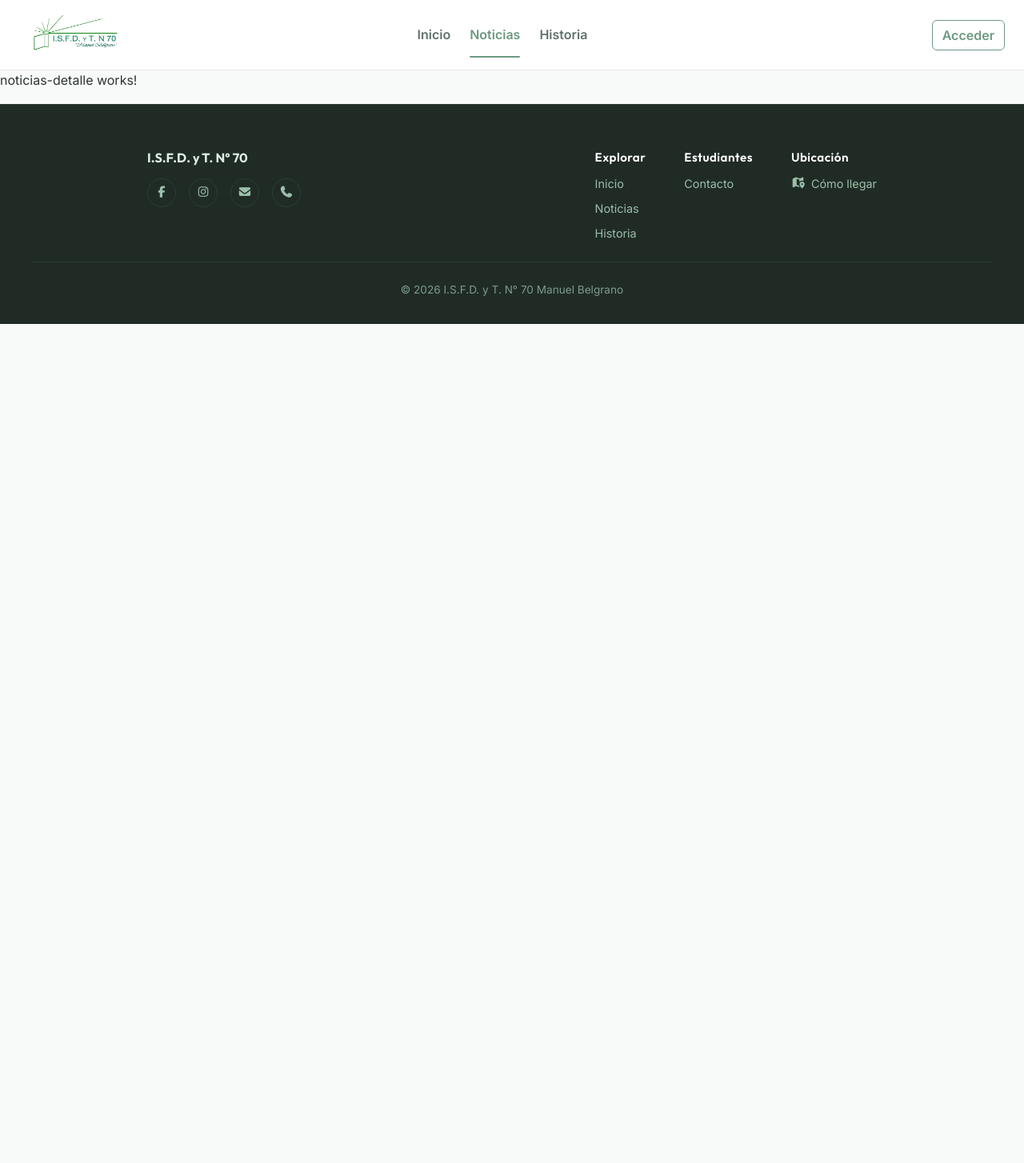
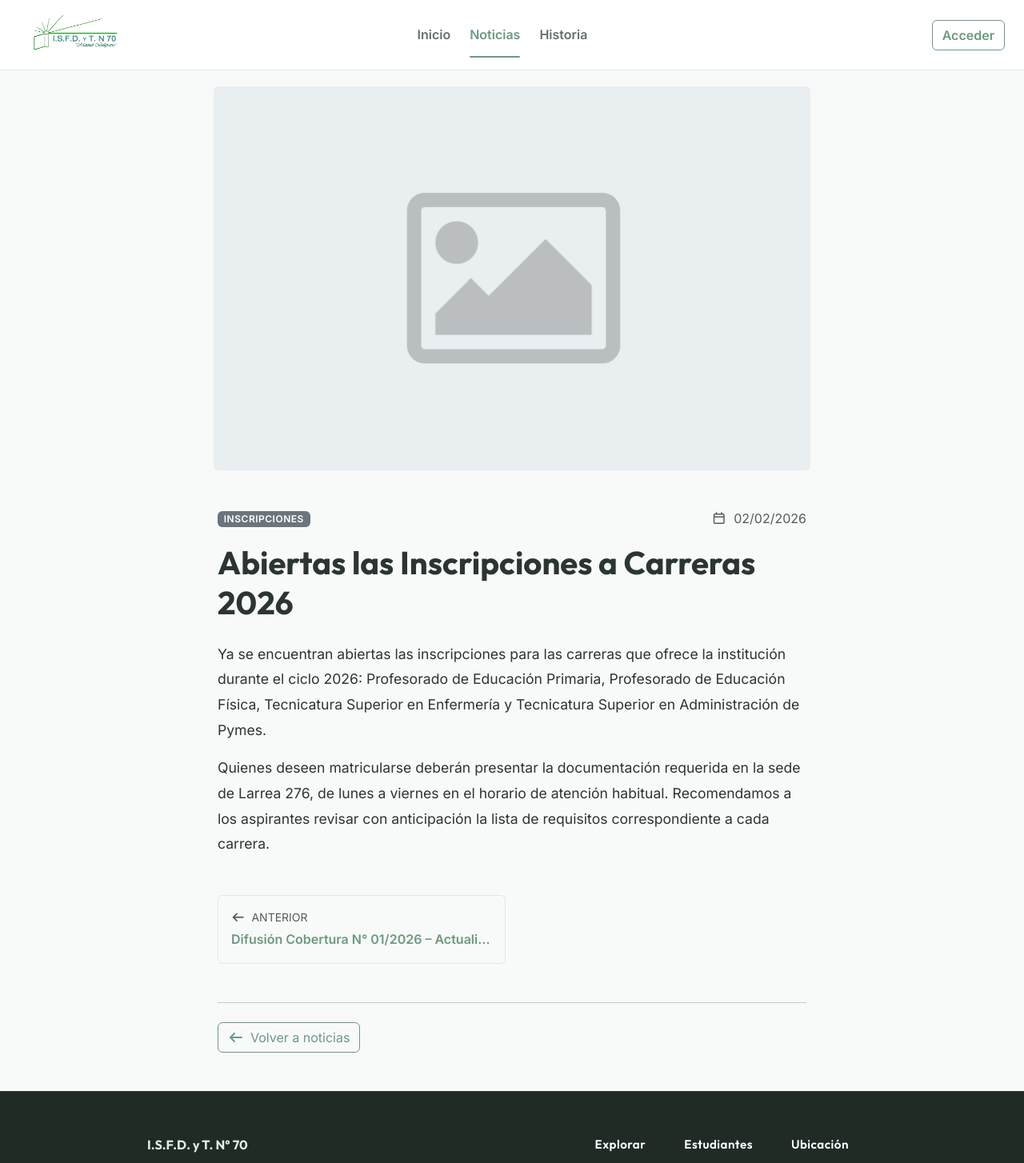
Before and after one commit to SurkanA/TP5-Interface, an Angular app: page /noticias/abiertas-inscripciones-carreras-2026 in a window 1280 px wide. Shown: the top 1454 px of the page at 80% size. Before the commit the page ends 800 px from the top, so only its background shows below. Built offline with nearby package versions, Linux system fonts and the light colour scheme.

Commit message:
feat: new specific component

```diff
--- a/src/app/pages/noticias/noticias-detalle/noticias-detalle.css
+++ b/src/app/pages/noticias/noticias-detalle/noticias-detalle.css
@@ -0,0 +1,50 @@
+.hero-img {
+  margin-top: 20px;
+  display: block;
+  max-height: 480px;
+  object-fit: cover;
+  border-radius: 5px;
+}
+
+.news-content {
+  font-size: 1.1rem;
+  line-height: 1.8;
+  color: var(--text-main);
+}
+
+.news-content p {
+  margin-bottom: 1.5rem;
+}
+
+.badge {
+  font-weight: 600;
+  letter-spacing: 0.5px;
+}
+
+.error-state {
+  min-height: 60vh;
+  color: var(--text-main);
+}
+
+.error-icon {
+  font-size: 3rem;
+  color: var(--primary);
+}
+
+.card-nav-link {
+  background-color: var(--bs-body-bg, #fff);
+  color: var(--bs-body-color, #212529);
+  transition: all 0.2s ease-in-out;
+}
+
+.card-nav-link:hover {
+  background-color: var(--bs-light, #f8f9fa);
+  border-color: var(--primary) !important;
+  transform: translateY(-2px);
+  box-shadow: 0 4px 6px rgba(0, 0, 0, 0.05);
+}
+
+.news-nav-title {
+  font-weight: 600;
+  color: var(--primary);
+}
--- a/src/app/pages/noticias/noticias-detalle/noticias-detalle.html
+++ b/src/app/pages/noticias/noticias-detalle/noticias-detalle.html
@@ -1 +1,82 @@
-<p>noticias-detalle works!</p>
+@if (noticia(); as n) {
+  <div class="news-detail-page">
+    <div class="container-fluid px-0">
+      <div class="row justify-content-center g-0">
+        <div class="col-12 col-lg-7">
+          <img [src]="n.imageUrl" [alt]="n.title" class="img-fluid w-100 hero-img" />
+        </div>
+      </div>
+    </div>
+
+    <div class="container py-5">
+      <div class="row justify-content-center">
+        <div class="col-12 col-lg-8">
+          <div class="d-flex flex-wrap align-items-center gap-2 mb-3">
+            @for (tag of n.tags; track tag) {
+              <span class="badge bg-secondary text-uppercase">{{ tag }}</span>
+            }
+            <span class="text-muted ms-auto"
+              ><i class="fa-regular fa-calendar me-1"></i>
+              {{ n.createdAt | date: 'dd/MM/yyyy' }}</span
+            >
+          </div>
+
+          <h1 class="mb-4">{{ n.title }}</h1>
+
+          <article class="news-content mb-5" [innerHTML]="n.contentHtml"></article>
+
+          <div class="row g-3 mb-5">
+            <div class="col-12 col-sm-6">
+              @if (prevNoticia(); as prev) {
+                <a
+                  [routerLink]="['/noticias', prev.id]"
+                  class="card-nav-link d-flex flex-column p-3 h-100 text-decoration-none border rounded"
+                >
+                  <small class="text-muted text-uppercase font-weight-bold"
+                    ><i class="fa-solid fa-arrow-left me-1"></i> Anterior</small
+                  >
+                  <span class="text-truncate d-block mt-1 news-nav-title">{{ prev.title }}</span>
+                </a>
+              }
+            </div>
+            <div class="col-12 col-sm-6">
+              @if (nextNoticia(); as next) {
+                <a
+                  [routerLink]="['/noticias', next.id]"
+                  class="card-nav-link d-flex flex-column p-3 h-100 text-decoration-none border rounded text-end"
+                >
+                  <small class="text-muted text-uppercase font-weight-bold"
+                    >Siguiente <i class="fa-solid fa-arrow-right ms-1"></i
+                  ></small>
+                  <span class="text-truncate d-block mt-1 news-nav-title">{{ next.title }}</span>
+                </a>
+              }
+            </div>
+          </div>
+
+          <hr class="my-4" />
+
+          <div class="d-flex justify-content-between align-items-center">
+            <a
+              routerLink="/noticias"
+              class="btn btn-outline-primary d-inline-flex align-items-center gap-2"
+            >
+              <i class="fa-solid fa-arrow-left"></i> Volver a noticias
+            </a>
+          </div>
+        </div>
+      </div>
+    </div>
+  </div>
+} @else {
+  <div
+    class="error-state d-flex flex-column align-items-center justify-content-center text-center py-5"
+  >
+    <i class="fa-solid fa-file-circle-exclamation error-icon mb-3"></i>
+    <h1 class="h3 mb-2">No encontramos esta noticia</h1>
+    <p class="text-muted mb-4">
+      Puede que la noticia haya sido eliminada o el enlace no sea correcto.
+    </p>
+    <a routerLink="/noticias" class="btn btn-primary">Volver a noticias</a>
+  </div>
+}
--- a/src/app/services/NewsService.ts
+++ b/src/app/services/NewsService.ts
@@ -7,7 +7,7 @@ export class NewsService {
     {
       id: 'abiertas-inscripciones-carreras-2026',
       title: 'Abiertas las Inscripciones a Carreras 2026',
-      imageUrl: '/images/news/inscripciones-2026.jpg',
+      imageUrl: '/images/news/placeholder.png',
       tags: ['inscripciones'],
       contentHtml:
         '<p>Ya se encuentran abiertas las inscripciones para las carreras que ofrece la institución durante el ciclo 2026: Profesorado de Educación Primaria, Profesorado de Educación Física, Tecnicatura Superior en Enfermería y Tecnicatura Superior en Administración de Pymes.</p><p>Quienes deseen matricularse deberán presentar la documentación requerida en la sede de Larrea 276, de lunes a viernes en el horario de atención habitual. Recomendamos a los aspirantes revisar con anticipación la lista de requisitos correspondiente a cada carrera.</p>',
@@ -16,7 +16,7 @@ export class NewsService {
     {
       id: 'difusion-cobertura-01-2026',
       title: 'Difusión Cobertura N° 01/2026',
-      imageUrl: '/images/news/difusion-cobertura.jpg',
+      imageUrl: '/images/news/placeholder.png',
       tags: ['cobertura-catedras', 'difusion'],
       contentHtml:
         '<p>Se pone en conocimiento de docentes interesados la nómina de cátedras y horas disponibles a cubrir correspondientes a la Difusión de Cobertura N° 01/2026.</p><p>La documentación completa con el detalle de espacios curriculares, carga horaria y turnos se encuentra disponible para su descarga.</p>',
@@ -25,7 +25,7 @@ export class NewsService {
     {
       id: 'difusion-cobertura-01-2026-actualizacion',
       title: 'Difusión Cobertura N° 01/2026 – Actualización de vacantes',
-      imageUrl: '/images/news/difusion-cobertura.jpg',
+      imageUrl: '/images/news/placeholder.png',
       tags: ['cobertura-catedras', 'difusion'],
       contentHtml:
         '<p>Se informa una actualización sobre la Difusión de Cobertura N° 01/2026, incorporando nuevas vacantes surgidas con posterioridad a la publicación original.</p><p>Se solicita a los interesados verificar el listado completo antes de presentarse a inscripción.</p>',
@@ -34,7 +34,7 @@ export class NewsService {
     {
       id: 'difusion-cobertura-02-2026',
       title: 'Difusión Cobertura N° 02/2026',
-      imageUrl: '/images/news/difusion-cobertura.jpg',
+      imageUrl: '/images/news/placeholder.png',
       tags: ['cobertura-catedras', 'difusion'],
       contentHtml:
         '<p>Nueva publicación de Difusión de Cobertura correspondiente al mes de febrero, con la nómina de cátedras vacantes a cubrir en distintas carreras de la institución.</p><p>Los docentes interesados deberán presentarse en los días y horarios establecidos para la inscripción a la cobertura.</p>',
@@ -43,7 +43,7 @@ export class NewsService {
     {
       id: 'difusion-cobertura-03-2026',
       title: 'Difusión Cobertura N° 03/2026',
-      imageUrl: '/images/news/difusion-cobertura.jpg',
+      imageUrl: '/images/news/placeholder.png',
       tags: ['cobertura-catedras', 'difusion'],
       contentHtml:
         '<p>Se publica la Difusión de Cobertura N° 03/2026 con la actualización de espacios curriculares disponibles para su cobertura docente.</p><p>Recordamos a los aspirantes a cargos y horas cátedra consultar el listado de anexos y disposiciones vigentes antes de presentar su inscripción.</p>',
@@ -52,7 +52,7 @@ export class NewsService {
     {
       id: 'novedades-sad-2026',
       title: 'Novedades del Sistema de Administración Docente (SAD)',
-      imageUrl: '/images/news/novedades-sad.jpg',
+      imageUrl: '/images/news/placeholder.png',
       tags: ['institucional'],
       contentHtml:
         '<p>Se comunican novedades vinculadas al funcionamiento del Sistema de Administración Docente (SAD) para el presente ciclo lectivo, incluyendo modificaciones en los procedimientos de carga y consulta para el personal docente.</p><p>Ante cualquier consulta, el personal puede acercarse a la secretaría de la institución.</p>',
@@ -61,7 +61,7 @@ export class NewsService {
     {
       id: 'cobertura-catedras-convocatoria-general',
       title: 'Cobertura de Cátedras – Convocatoria General',
-      imageUrl: '/images/news/cobertura-catedras.jpg',
+      imageUrl: '/images/news/placeholder.png',
       tags: ['cobertura-catedras'],
       contentHtml:
         '<p>Se realiza la convocatoria general de cobertura de cátedras para el ciclo lectivo 2026, correspondiente a los distintos profesorados y tecnicaturas de la institución.</p><p>La inscripción se realizará en los plazos y condiciones establecidos por la normativa vigente en la materia.</p>',
@@ -70,7 +70,7 @@ export class NewsService {
     {
       id: 'publicacion-calendario-academico-2026',
       title: 'Publicación del Calendario Académico 2026',
-      imageUrl: '/images/news/calendario-academico.jpg',
+      imageUrl: '/images/news/placeholder.png',
       tags: ['institucional'],
       contentHtml:
         '<p>Ya se encuentra disponible el Calendario Académico correspondiente al ciclo 2026, con las fechas de inicio y finalización de cuatrimestres, mesas de examen y jornadas institucionales.</p><p>Se recomienda a estudiantes y docentes tenerlo presente para la organización de sus actividades durante el año.</p>',
@@ -79,7 +79,7 @@ export class NewsService {
     {
       id: 'inicio-ciclo-lectivo-2026',
       title: 'Inicio del Ciclo Lectivo 2026',
-      imageUrl: '/images/news/inicio-ciclo-lectivo.jpg',
+      imageUrl: '/images/news/placeholder.png',
       tags: ['institucional'],
       contentHtml:
         '<p>Damos inicio al Ciclo Lectivo 2026 en todas las carreras de la institución. Se recuerda a las y los estudiantes ingresantes y avanzados verificar los horarios y aulas asignadas en la cartelera y canales oficiales.</p><p>¡Deseamos a toda la comunidad educativa un excelente comienzo de año!</p>',
@@ -88,7 +88,7 @@ export class NewsService {
     {
       id: 'jornada-bienvenida-ingresantes-2026',
       title: 'Jornada de Bienvenida a Ingresantes 2026',
-      imageUrl: '/images/news/bienvenida-ingresantes.jpg',
+      imageUrl: '/images/news/placeholder.png',
       tags: ['institucional'],
       contentHtml:
         '<p>Se realizó la Jornada de Bienvenida para las y los estudiantes ingresantes al ciclo 2026, donde equipos directivos y docentes presentaron la propuesta académica de cada carrera y brindaron información sobre trayectorias, prácticas docentes y vida institucional.</p><p>Agradecemos la participación de toda la comunidad en esta nueva etapa.</p>',
@@ -97,7 +97,7 @@ export class NewsService {
     {
       id: 'tecnicatura-psicopedagogia-ciclo-cerrado',
       title: 'Tecnicatura Superior en Psicopedagogía (Ciclo Cerrado)',
-      imageUrl: '/images/news/psicopedagogia-ciclo-cerrado.jpg',
+      imageUrl: '/images/news/placeholder.png',
       tags: ['institucional', 'carreras'],
       contentHtml:
         '<p>Se informa que la Tecnicatura Superior en Psicopedagogía se encuentra actualmente en modalidad de Ciclo Cerrado, por lo que no se recibirán nuevas inscripciones hasta que se habilite una nueva cohorte.</p><p>Quienes ya se encuentren cursando podrán continuar normalmente su trayectoria académica.</p>',
@@ -107,7 +107,7 @@ export class NewsService {
       id: 'no-se-dictara-especializacion-alteracion-desarrollo',
       title:
         'No se dictará la Especialización Docente de Nivel Superior para Estudiantes con Alteración en el Desarrollo y la Constitución Subjetiva',
-      imageUrl: '/images/news/especializacion-suspendida.jpg',
+      imageUrl: '/images/news/placeholder.png',
       tags: ['institucional'],
       contentHtml:
         '<p>Se comunica a la comunidad educativa que, por no alcanzarse el número mínimo de inscriptos, no se dictará durante el presente ciclo la Especialización Docente de Nivel Superior para Estudiantes con Alteración en el Desarrollo y la Constitución Subjetiva.</p><p>Se evaluará su apertura en próximas convocatorias.</p>',
@@ -116,7 +116,7 @@ export class NewsService {
     {
       id: 'charlas-informativas-profesorado-educacion-fisica',
       title: 'Charlas informativas sobre el Profesorado de Educación Física',
-      imageUrl: '/images/news/charla-educacion-fisica.jpg',
+      imageUrl: '/images/news/placeholder.png',
       tags: ['carreras', 'institucional'],
       contentHtml:
         '<p>La institución realizó charlas informativas destinadas a estudiantes secundarios interesados en el Profesorado de Educación Física, donde se presentó el plan de estudios, el campo laboral y las condiciones de ingreso a la carrera.</p><p>Quienes no pudieron asistir pueden acercarse a la secretaría para recibir la información correspondiente.</p>',
@@ -125,7 +125,7 @@ export class NewsService {
     {
       id: 'feria-carreras-2026',
       title: 'Feria de Carreras 2026',
-      imageUrl: '/images/news/feria-carreras.jpg',
+      imageUrl: '/images/news/placeholder.png',
       tags: ['institucional', 'carreras'],
       contentHtml:
         '<p>La institución participó de la Feria de Carreras 2026 acercando a la comunidad su propuesta académica en formación docente y técnica. Estudiantes y docentes brindaron información sobre cada una de las carreras disponibles.</p><p>Agradecemos a quienes se acercaron a conocer nuestra propuesta educativa.</p>',
@@ -134,7 +134,7 @@ export class NewsService {
     {
       id: 'capacitacion-docente-tic',
       title: 'Capacitación docente en TIC aplicadas a la enseñanza',
-      imageUrl: '/images/news/capacitacion-tic.jpg',
+      imageUrl: '/images/news/placeholder.png',
       tags: ['institucional'],
       contentHtml:
         '<p>Se llevó a cabo una jornada de capacitación destinada al plantel docente sobre el uso de tecnologías de la información y la comunicación aplicadas a la enseñanza en el nivel superior.</p><p>La propuesta se enmarca en las acciones de formación continua que impulsa la institución.</p>',
@@ -143,7 +143,7 @@ export class NewsService {
     {
       id: 'jornada-institucional-mayo-2026',
       title: 'Jornada Institucional de Reflexión y Trabajo',
-      imageUrl: '/images/news/jornada-institucional.jpg',
+      imageUrl: '/images/news/placeholder.png',
       tags: ['institucional'],
       contentHtml:
         '<p>Se desarrolló una jornada institucional destinada a equipos docentes y directivos, orientada al trabajo conjunto sobre trayectorias estudiantiles y estrategias de acompañamiento en las distintas carreras.</p><p>La actividad contó con la participación de referentes de cada profesorado y tecnicatura.</p>',
@@ -152,7 +152,7 @@ export class NewsService {
     {
       id: 'cierre-primer-cuatrimestre-2026',
       title: 'Cierre del Primer Cuatrimestre 2026',
-      imageUrl: '/images/news/cierre-cuatrimestre.jpg',
+      imageUrl: '/images/news/placeholder.png',
       tags: ['institucional'],
       contentHtml:
         '<p>Se informa a las y los estudiantes que se aproxima el cierre del primer cuatrimestre del ciclo 2026. Se recuerda revisar el Calendario Académico para conocer las fechas de mesas de examen y períodos de regularización.</p><p>Ante dudas sobre situaciones académicas particulares, pueden acercarse a la secretaría de alumnos.</p>',
@@ -161,7 +161,7 @@ export class NewsService {
     {
       id: 'asamblea-anual-ordinaria-cooperadora-2026',
       title: '📅 HOY 17hs · Asamblea Anual Ordinaria de la Cooperadora',
-      imageUrl: '/images/news/asamblea-cooperadora.jpg',
+      imageUrl: '/images/news/placeholder.png',
       tags: ['cooperadora', 'institucional'],
       contentHtml:
         '<p>Se convoca a toda la comunidad educativa a la Asamblea Anual Ordinaria de la Asociación Cooperadora, a realizarse hoy a las 17hs en la sede de la institución.</p><p>Se tratarán la memoria y balance del ejercicio, y se renovarán autoridades de la comisión directiva. Se invita a socios y socias a participar activamente.</p>',
@@ -170,7 +170,7 @@ export class NewsService {
     {
       id: 'difusion-cobertura-04-2026-psicopedagogia',
       title: 'Difusión Cobertura N° 04/2026 – Psicopedagogía',
-      imageUrl: '/images/news/difusion-cobertura.jpg',
+      imageUrl: '/images/news/placeholder.png',
       tags: ['cobertura-catedras', 'difusion'],
       contentHtml:
         '<p>Se publica la Difusión de Cobertura N° 04/2026, correspondiente a espacios curriculares de la Tecnicatura Superior en Psicopedagogía.</p><p>Los docentes interesados en la cobertura de dichos espacios deberán presentarse en los plazos establecidos, aportando la documentación requerida.</p>',
@@ -179,7 +179,7 @@ export class NewsService {
     {
       id: 'resultados-asamblea-cooperadora-2026',
       title: 'Resultados de la Asamblea Anual Ordinaria de la Cooperadora',
-      imageUrl: '/images/news/resultados-asamblea.jpg',
+      imageUrl: '/images/news/placeholder.png',
       tags: ['cooperadora', 'institucional'],
       contentHtml:
         '<p>Se informan los resultados de la Asamblea Anual Ordinaria de la Asociación Cooperadora realizada esta semana, en la que se aprobó la memoria y balance del ejercicio y se eligió la nueva comisión directiva.</p><p>Agradecemos a las familias y docentes que participaron y renovaron su compromiso con la institución.</p>',
```
Also changed, not shown: src/app/pages/noticias/noticias-detalle/noticias-detalle.ts (+33 -3 lines), public/images/news/placeholder.png (added).
